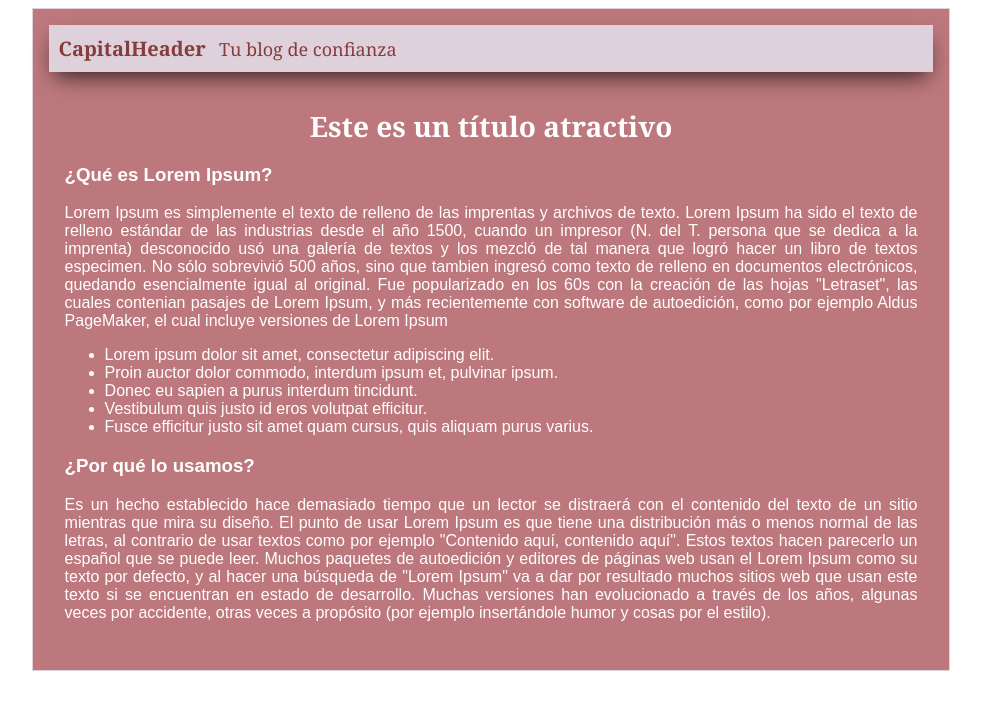
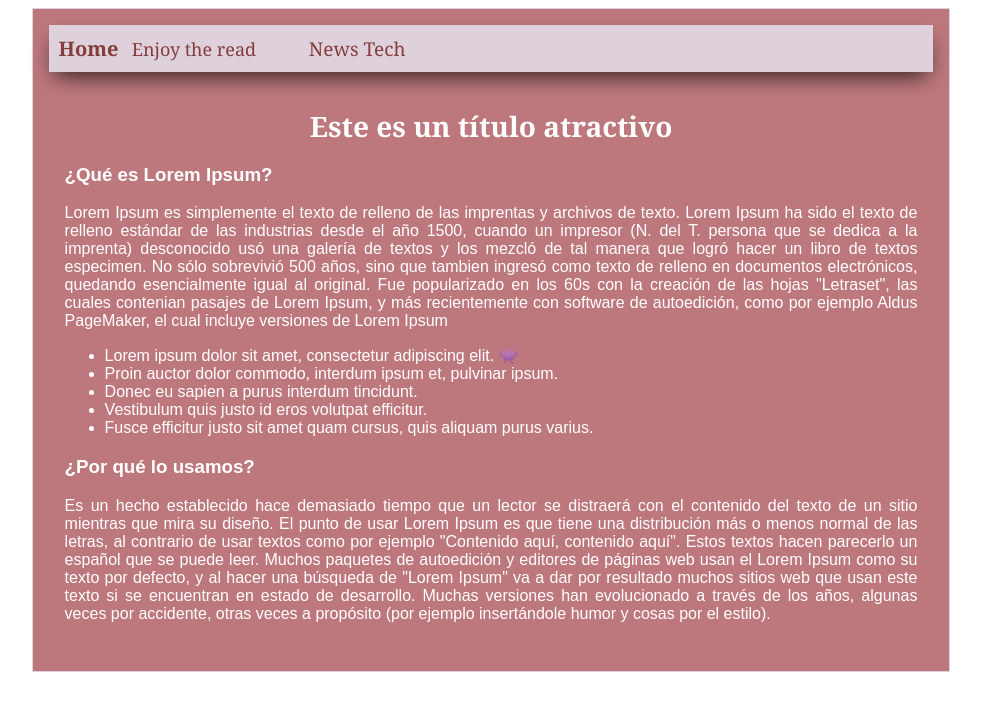
Before and after one commit to AlejoCJaimes/BlogPost, a plain HTML site: page index.html in a window 1280 px wide. Shown: the whole page, without its empty margins (149-1130 px from the left). Drawn offline with Linux system fonts and the light colour scheme.

Commit message:
Actualización de la cabecera

```diff
--- a/css/style.css
+++ b/css/style.css
@@ -37,6 +37,14 @@ font-size: 16px;
     padding: 1em 0 0 0;
     margin-left: 0.45em;
 }
+#cabecera #tagline-2
+{
+    font-weight: lighter;
+    font-size: 0.95em;
+    margin-left: 2.5em;
+    text-align: right;
+
+}
 #container h1
 {
     font-family: "Cambria";
--- a/index.html
+++ b/index.html
@@ -12,8 +12,9 @@
 <body>
     <div id="container">
         <div id="cabecera">
-            CapitalHeader
-            <span id="tagline">Tu blog de confianza</span>
+            Home
+            <span id="tagline">Enjoy the read</span>
+            <span id="tagline-2">News Tech </span>
         </div>
         <div id="post">
             <h1> Este es un título atractivo</h1>
@@ -31,7 +32,7 @@
                 Aldus
                 PageMaker, el cual incluye versiones de Lorem Ipsum</p>
             <ul align="left">
-                <li>Lorem ipsum dolor sit amet, consectetur adipiscing elit.</li>
+                <li>Lorem ipsum dolor sit amet, consectetur adipiscing elit. &#x1F47E;</li>
                 <li>Proin auctor dolor commodo, interdum ipsum et, pulvinar ipsum.</li>
                 <li>Donec eu sapien a purus interdum tincidunt.</li>
                 <li>Vestibulum quis justo id eros volutpat efficitur.</li>
```
